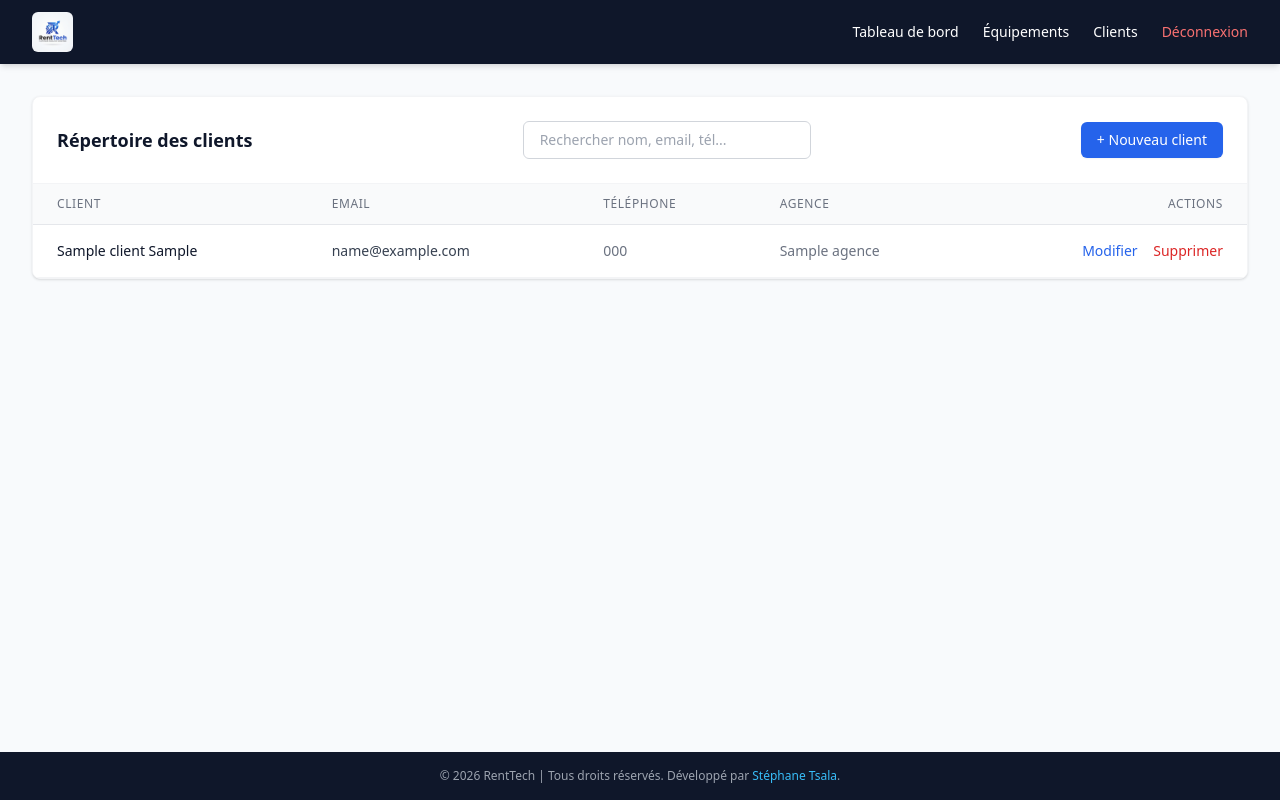
After one commit to tsalajunior/rent-tech-application, a Django app: page /clients/ in a window 1280 px wide. The commit adds this page. Run offline with Django 5.2, Linux system fonts and the light colour scheme; a user stored in the database is signed in; tables that the repository leaves empty hold one stand-in row (values such as "Sample post"); some libraries are stand-ins or nearby versions.

Commit message:
gestion equipements, agences & clients

```diff
--- /dev/null
+++ b/core/templates/core/molecules/client_row.html
@@ -0,0 +1,21 @@
+<tr class="hover:bg-gray-50 transition border-b border-gray-100">
+    <td class="px-6 py-4 whitespace-nowrap text-sm font-medium text-renttech-dark">
+        {{ client.nom }} {{ client.prenom|default:"" }}
+    </td>
+    <td class="px-6 py-4 whitespace-nowrap text-sm text-gray-700">
+        {{ client.email }}
+    </td>
+    <td class="px-6 py-4 whitespace-nowrap text-sm text-gray-500">
+        {{ client.telephone }}
+    </td>
+    <td class="px-6 py-4 whitespace-nowrap text-sm text-gray-500">
+        {{ client.agence.nom }}
+    </td>
+    <td class="px-6 py-4 whitespace-nowrap text-right text-sm font-medium space-x-3">
+        <a href="{% url 'core:client_modifier' client.id %}" class="text-renttech-primary hover:underline">Modifier</a>
+        {% if request.user.is_superuser %}
+        <a href="{% url 'core:client_supprimer' client.id %}"
+            class="text-red-600 hover:text-red-800 transition">Supprimer</a>
+        {% endif %}
+    </td>
+</tr>
--- /dev/null
+++ b/core/templates/core/organisms/client_table.html
@@ -0,0 +1,89 @@
+<div class="bg-white shadow rounded-lg overflow-hidden border border-gray-100">
+    <!-- En-tête avec recherche dynamique et bouton d'ajout -->
+    <div class="p-6 border-b border-gray-100 flex flex-col md:flex-row justify-between items-center gap-4">
+        <h2 class="text-lg font-bold text-renttech-dark">Répertoire des clients</h2>
+
+        <form method="GET" action="" id="searchForm" class="flex items-center gap-2 w-full md:w-auto">
+            <input type="text" name="q" id="searchInput" value="{{ query }}" placeholder="Rechercher nom, email, tél..."
+                class="px-4 py-2 border border-gray-300 rounded-md text-sm focus:ring-2 focus:ring-renttech-primary focus:outline-none w-full md:w-72"
+                autocomplete="off">
+            {% if query %}
+            <a href="{% url 'core:liste_clients' %}"
+                class="text-gray-500 hover:text-gray-700 text-xs underline whitespace-nowrap">Réinitialiser</a>
+            {% endif %}
+        </form>
+
+        <a href="{% url 'core:client_ajouter' %}"
+            class="bg-renttech-primary hover:opacity-90 text-white px-4 py-2 rounded-md text-sm font-medium transition shadow-sm whitespace-nowrap">
+            + Nouveau client
+        </a>
+    </div>
+
+    <!-- Tableau -->
+    <div class="overflow-x-auto">
+        <table class="min-w-full divide-y divide-gray-200">
+            <thead class="bg-gray-50">
+                <tr>
+                    <th scope="col"
+                        class="px-6 py-3 text-left text-xs font-medium text-gray-500 uppercase tracking-wider">
+                        <a href="?sort={% if current_sort == 'nom' %}-nom{% else %}nom{% endif %}{% if query %}&q={{ query }}{% endif %}"
+                            class="hover:text-renttech-primary flex items-center gap-1">
+                            Client
+                            {% if current_sort == 'nom' %}&uarr;{% elif current_sort == '-nom' %}&darr;{% endif %}
+                        </a>
+                    </th>
+                    <th scope="col"
+                        class="px-6 py-3 text-left text-xs font-medium text-gray-500 uppercase tracking-wider">
+                        <a href="?sort={% if current_sort == 'email' %}-email{% else %}email{% endif %}{% if query %}&q={{ query }}{% endif %}"
+                            class="hover:text-renttech-primary flex items-center gap-1">
+                            Email
+                            {% if current_sort == 'email' %}&uarr;{% elif current_sort == '-email' %}&darr;{% endif %}
+                        </a>
+                    </th>
+                    <th scope="col"
+                        class="px-6 py-3 text-left text-xs font-medium text-gray-500 uppercase tracking-wider">Téléphone
+                    </th>
+                    <th scope="col"
+                        class="px-6 py-3 text-left text-xs font-medium text-gray-500 uppercase tracking-wider">
+                        <a href="?sort={% if current_sort == 'agence' %}-agence{% else %}agence{% endif %}{% if query %}&q={{ query }}{% endif %}"
+                            class="hover:text-renttech-primary flex items-center gap-1">
+                            Agence
+                            {% if current_sort == 'agence' %}&uarr;{% elif current_sort == '-agence' %}&darr;{% endif %}
+                        </a>
+                    </th>
+                    <th scope="col"
+                        class="px-6 py-3 text-right text-xs font-medium text-gray-500 uppercase tracking-wider">Actions
+                    </th>
+                </tr>
+            </thead>
+            <tbody class="bg-white divide-y divide-gray-200">
+                {% if clients %}
+                {% for client in clients %}
+                {% include 'core/molecules/client_row.html' with client=client %}
+                {% endfor %}
+                {% else %}
+                <tr>
+                    <td colspan="5" class="px-6 py-12 text-center text-sm text-gray-500">
+                        Aucun client trouvé {% if query %} pour la recherche "<span class="font-semibold">{{ query
+                            }}</span>"{% endif %}.
+                    </td>
+                </tr>
+                {% endif %}
+            </tbody>
+        </table>
+    </div>
+
+    <!-- Pagination -->
+    {% include 'core/molecules/pagination.html' %}
+</div>
+
+<!-- Script de recherche dynamique -->
+<script>
+    const searchInput = document.getElementById('searchInput');
+    const searchForm = document.getElementById('searchForm');
+    let typingTimer;
+    searchInput.addEventListener('input', function () {
+        clearTimeout(typingTimer);
+        typingTimer = setTimeout(() => searchForm.submit(), 400);
+    });
+</script>
--- a/core/templates/core/organisms/equipment_table.html
+++ b/core/templates/core/organisms/equipment_table.html
@@ -14,9 +14,11 @@
         </form>
 
         <!-- Bouton Nouvel équipement -->
-        <a href="#" class="bg-renttech-primary hover:opacity-90 text-white px-4 py-2 rounded-md text-sm font-medium transition shadow-sm whitespace-nowrap">
+         {% if request.user.is_superuser %}
+        <a href="{% url 'core:equipement_ajouter' %}" class="bg-renttech-primary hover:opacity-90 text-white px-4 py-2 rounded-md text-sm font-medium transition shadow-sm whitespace-nowrap">
             + Nouvel équipement
         </a>
+        {% endif %}
     </div>
 
     <!-- Tableau -->
--- a/core/templates/core/pages/dashboard.html
+++ b/core/templates/core/pages/dashboard.html
@@ -18,7 +18,7 @@
 
     <!-- Grille de Statistiques (Utilisation de la Molécule stat_card) -->
     <div class="grid grid-cols-1 md:grid-cols-3 gap-6">
-        {% include 'core/molecules/stat_card.html' with title="Clients de l'agence" value=total_clients border_color="border-renttech-primary" %}
+        {% include 'core/molecules/stat_card.html' with title="Total clients" value=total_clients border_color="border-renttech-primary" %}
         {% include 'core/molecules/stat_card.html' with title="Équipements en stock" value=total_equipements border_color="border-renttech-lightblue" %}
         {% include 'core/molecules/stat_card.html' with title="Locations en cours" value=locations_en_cours border_color="border-amber-500" %}
     </div>
--- /dev/null
+++ b/core/templates/core/pages/liste_clients.html
@@ -0,0 +1,9 @@
+{% extends 'core/templates/base.html' %}
+
+{% block title %}RentTech - Gestion des clients{% endblock %}
+
+{% block content %}
+<div class="space-y-6">
+    {% include 'core/organisms/client_table.html' %}
+</div>
+{% endblock %}
--- a/core/urls.py
+++ b/core/urls.py
@@ -1,13 +1,26 @@
 from django.urls import path
 from . import views
 
-
-app_name = 'core'
+app_name = "core"
 
 urlpatterns = [
-    path('', views.dashboard, name='dashboard'),
-    path('equipements/', views.liste_equipements, name='liste_equipements'),
-    path('clients/', views.liste_clients, name='liste_clients'),
-    path('equipements/<int:pk>/supprimer/', views.equipement_supprimer, name='equipement_supprimer'),
-    path('equipements/<int:pk>/modifier/', views.equipement_modifier, name='equipement_modifier'),
+    path("", views.dashboard, name="dashboard"),
+    path("equipements/", views.liste_equipements, name="liste_equipements"),
+    path('equipements/ajouter/', views.equipement_ajouter, name='equipement_ajouter'),
+    path(
+        "equipements/<int:pk>/supprimer/",
+        views.equipement_supprimer,
+        name="equipement_supprimer",
+    ),
+    path(
+        "equipements/<int:pk>/modifier/",
+        views.equipement_modifier,
+        name="equipement_modifier",
+    ),
+    path("clients/", views.liste_clients, name="liste_clients"),
+    path("clients/ajouter/", views.client_ajouter, name="client_ajouter"),
+    path("clients/<int:pk>/modifier/", views.client_modifier, name="client_modifier"),
+    path(
+        "clients/<int:pk>/supprimer/", views.client_supprimer, name="client_supprimer"
+    ),
 ]
--- a/core/views.py
+++ b/core/views.py
@@ -1,13 +1,21 @@
 from django.shortcuts import render
 from django.contrib.auth.decorators import login_required
-from .models import Equipement, Client, Location
+from .models import (
+    Agence,
+    Categorie,
+    Equipement,
+    Client,
+    Location,
+    LocationEquipement,
+    ProfilEmploye,
+)
 from django.views.decorators.cache import never_cache
 from django.core.paginator import Paginator
 from django.db.models import Q
 from django.shortcuts import get_object_or_404, redirect
-from .forms import EquipementForm
+from .forms import ClientForm, EquipementForm
 
-
+# dashboard dynamique pour l'administrateur central et les employés
 @login_required
 @never_cache
 def dashboard(request):
@@ -18,37 +26,66 @@ def dashboard(request):
     """
     user = request.user
 
+    # if user.is_superuser:
+    #     # Vue globale SuperAdmin
+    #     total_clients = Client.objects.count()
+    #     total_equipements = Equipement.objects.count()
+    #     locations_en_cours = Location.objects.filter(retour_reelle__isnull=True).count()
+    #     agence_libelle = "Administration Centrale (Toutes les Agences)"
+    # else:
+    #     # Vue restreinte à l'agence de l'employé
+    #     try:
+    #         employe_agence = user.profil.agence
+    #     except AttributeError:
+    #         employe_agence = None
+
+    #     if employe_agence:
+    #         # Filtrage strict par agence
+    #         total_equipements = Equipement.objects.filter(agence=employe_agence).count()
+    #         locations_en_cours = Location.objects.filter(
+    #             agence=employe_agence, retour_reelle__isnull=True
+    #         ).count()
+    #         # Clients ayant effectué une location dans cette agence
+    #         total_clients = (
+    #             Client.objects.filter(locations__agence=employe_agence)
+    #             .distinct()
+    #             .count()
+    #         )
+    #         agence_libelle = f"Agence de {employe_agence.ville} ({employe_agence.nom})"
+    #     else:
+    #         total_equipements = 0
+    #         locations_en_cours = 0
+    #         total_clients = 0
+    #         agence_libelle = "Aucune agence assignée"
+
+    # context = {
+    #     "total_clients": total_clients,
+    #     "total_equipements": total_equipements,
+    #     "locations_en_cours": locations_en_cours,
+    #     "agence_libelle": agence_libelle,
+    # }
+    # return render(request, "core/pages/dashboard.html", context)
     if user.is_superuser:
-        # Vue globale SuperAdmin
+        # Vue globale à 360° pour l'administrateur central
+        total_equipements = Equipement.objects.count()
         total_clients = Client.objects.count()
-        total_equipements = Equipement.objects.count()
         locations_en_cours = Location.objects.filter(retour_reelle__isnull=True).count()
-        agence_libelle = "Administration Centrale (Toutes les Agences)"
+        agence_libelle = "Administration Centrale (Vue globale)"
     else:
-        # Vue restreinte à l'agence de l'employé
         try:
             employe_agence = user.profil.agence
-        except AttributeError:
-            employe_agence = None
-
-        if employe_agence:
-            # Filtrage strict par agence
+            # Filtrage strict par agence pour l'employé
             total_equipements = Equipement.objects.filter(agence=employe_agence).count()
+            total_clients = Client.objects.filter(agence=employe_agence).count()
             locations_en_cours = Location.objects.filter(
                 agence=employe_agence, retour_reelle__isnull=True
             ).count()
-            # Clients ayant effectué une location dans cette agence
-            total_clients = (
-                Client.objects.filter(locations__agence=employe_agence)
-                .distinct()
-                .count()
-            )
             agence_libelle = f"Agence de {employe_agence.ville} ({employe_agence.nom})"
-        else:
+        except AttributeError:
             total_equipements = 0
+            total_clients = 0
             locations_en_cours = 0
-            total_clients = 0
-            agence_libelle = "Aucune agence assignée"
+            agence_libelle = "Aucune agence rattachée"
 
     context = {
         "total_clients": total_clients,
@@ -58,7 +95,7 @@ def dashboard(request):
     }
     return render(request, "core/pages/dashboard.html", context)
 
-
+# Equiepements : liste, ajout, modification, suppression
 @login_required
 @never_cache
 def liste_equipements(request):
@@ -119,21 +156,24 @@ def liste_equipements(request):
 
 @login_required
 @never_cache
-def liste_clients(request):
-    """
-    Liste des clients filtrée par agence pour les employés.
-    """
-    user = request.user
-    if user.is_superuser:
-        clients = Client.objects.all()
+def equipement_ajouter(request):
+    # Réservé exclusivement à l'administrateur central
+    if not request.user.is_superuser:
+        return redirect("core:liste_equipements")
+
+    if request.method == "POST":
+        form = EquipementForm(request.POST)
+        if form.is_valid():
+            form.save()
+            return redirect("core:liste_equipements")
     else:
-        try:
-            employe_agence = user.profil.agence
-            clients = Client.objects.filter(locations__agence=employe_agence).distinct()
-        except AttributeError:
-            clients = Client.objects.none()
+        form = EquipementForm()
 
-    return render(request, "core/pages/liste_clients.html", {"clients": clients})
+    context = {
+        "form": form,
+        "action": "Ajouter",
+    }
+    return render(request, "core/pages/equipement_form.html", context)
 
 
 @login_required
@@ -178,3 +218,145 @@ def equipement_modifier(request, pk):
         "equipement": equipement,
     }
     return render(request, "core/pages/equipement_form.html", context)
+
+# Clients : liste, ajout, modification, suppression
+@login_required
+@never_cache
+def liste_clients(request):
+    """
+    Liste des clients filtrée par agence pour les employés.
+    """
+    user = request.user
+    query = request.GET.get("q", "")
+    sort_by = request.GET.get("sort", "-id")
+
+    # Cloisonnement agence / superuser
+    if user.is_superuser:
+        clients = Client.objects.all()
+    else:
+        try:
+            employe_agence = user.profil.agence
+            clients = Client.objects.filter(agence=employe_agence)
+        except AttributeError:
+            clients = Client.objects.none()
+
+    # Recherche dynamique (Nom, Prénom, Email ou Téléphone)
+    if query:
+        clients = clients.filter(
+            Q(nom__icontains=query)
+            | Q(prenom__icontains=query)
+            | Q(email__icontains=query)
+            | Q(telephone__icontains=query)
+        )
+
+    # Tris autorisés
+    allowed_sorts = {
+        "nom": "nom",
+        "-nom": "-nom",
+        "email": "email",
+        "-email": "-email",
+        "agence": "agence__nom",
+        "-agence": "-agence",
+    }
+
+    if sort_by in allowed_sorts:
+        clients = clients.order_by(allowed_sorts[sort_by])
+    else:
+        clients = clients.order_by("-id")
+
+    # Pagination (10 éléments par page)
+    paginator = Paginator(clients, 10)
+    page_number = request.GET.get("page")
+    page_obj = paginator.get_page(page_number)
+
+    context = {
+        "clients": page_obj,
+        "query": query,
+        "current_sort": sort_by,
+    }
+    return render(request, "core/pages/liste_clients.html", context)
+
+
+@login_required
+@never_cache
+def client_ajouter(request):
+    user = request.user
+    if request.method == "POST":
+        form = ClientForm(request.POST)
+        if form.is_valid():
+            client = form.save(commit=False)
+            # Si non-superuser, on force l'agence de l'employé connecté
+            if not user.is_superuser:
+                try:
+                    client.agence = user.profil.agence
+                except AttributeError:
+                    pass
+            client.save()
+            return redirect("core:liste_clients")
+    else:
+        form = ClientForm()
+        # Restreindre le choix de l'agence pour un employé simple
+        if not user.is_superuser:
+            try:
+                form.fields["agence"].queryset = Agence.objects.filter(
+                    id=user.profil.agence.id
+                )
+                form.initial["agence"] = user.profil.agence
+            except AttributeError:
+                pass
+
+    return render(
+        request, "core/pages/client_form.html", {"form": form, "action": "Ajouter"}
+    )
+
+
+@login_required
+@never_cache
+def client_modifier(request, pk):
+    client = get_object_or_404(Client, pk=pk)
+    user = request.user
+
+    # Contrôle d'accès agence
+    if not user.is_superuser:
+        try:
+            if client.agence != user.profil.agence:
+                return redirect("core:liste_clients")
+        except AttributeError:
+            return redirect("core:liste_clients")
+
+    if request.method == "POST":
+        form = ClientForm(request.POST, instance=client)
+        if form.is_valid():
+            form.save()
+            return redirect("core:liste_clients")
+    else:
+        form = ClientForm(instance=client)
+        if not user.is_superuser:
+            try:
+                form.fields["agence"].queryset = Agence.objects.filter(
+                    id=user.profil.agence.id
+                )
+            except AttributeError:
+                pass
+
+    return render(
+        request,
+        "core/pages/client_form.html",
+        {"form": form, "client": client, "action": "Modifier"},
+    )
+
+
+@login_required
+@never_cache
+def client_supprimer(request, pk):
+    if not request.user.is_superuser:
+        return redirect("core:liste_clients")
+
+    client = get_object_or_404(Client, pk=pk)
+    if request.method == "POST":
+        client.delete()
+        return redirect("core:liste_clients")
+
+    return render(
+        request, "core/pages/client_confirmer_suppression.html", {"client": client}
+    )
```
Also changed, not shown: core/forms.py (+13 -1 lines), core/models.py (+6 -1 lines), core/templates/core/pages/client_confirmer_suppression.html (added, +39 -0 lines), core/templates/core/pages/client_form.html (added, +83 -0 lines), core/templates/core/pages/login.html (+4 -4 lines), text.txt (+9 -5 lines), core/migrations/0004_client_agence_alter_client_unique_together.py (added).
